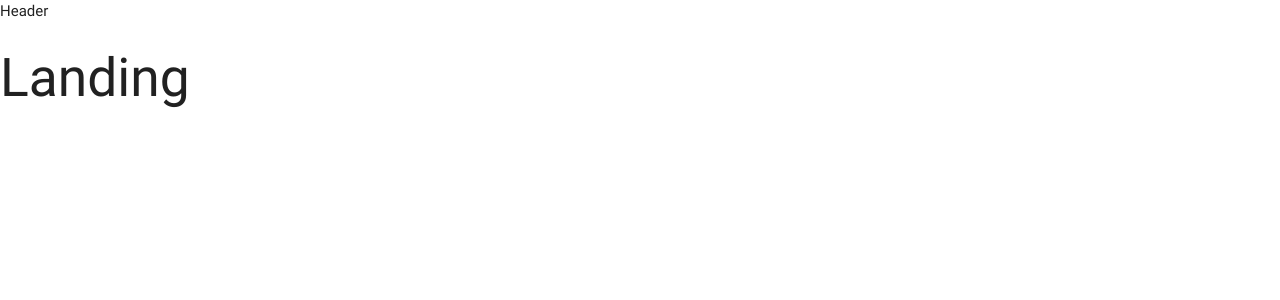
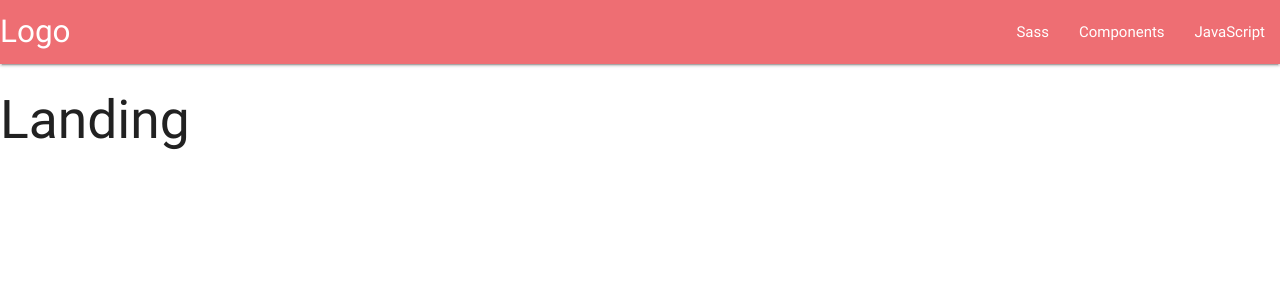
Before and after one commit to paradolfino/react_mern, a React (Create React App) app in the folder client/: page / in a window 1280 px wide. Shown: the top 300 px of the page. Built offline with nearby package versions, Linux system fonts and the light colour scheme.

Commit message:
commit 5 to pool[rapid-shining-mountains-q5e443] at 14:23 - 31/12/2017

```diff
--- a/client/src/components/Header.js
+++ b/client/src/components/Header.js
@@ -1,13 +1,28 @@
-import React, { Component } from 'react';
+import React, { Component } from "react";
 
 class Header extends Component {
-    render() {
-        return (
-            <div>
-                Header
-            </div>
-        );
-    }
+  render() {
+    return (
+      <nav>
+        <div class="nav-wrapper">
+          <a href="#" class="brand-logo">
+            Logo
+          </a>
+          <ul id="nav-mobile" class="right hide-on-med-and-down">
+            <li>
+              <a href="sass.html">Sass</a>
+            </li>
+            <li>
+              <a href="badges.html">Components</a>
+            </li>
+            <li>
+              <a href="collapsible.html">JavaScript</a>
+            </li>
+          </ul>
+        </div>
+      </nav>
+    );
+  }
 }
 
 export default Header;
```
